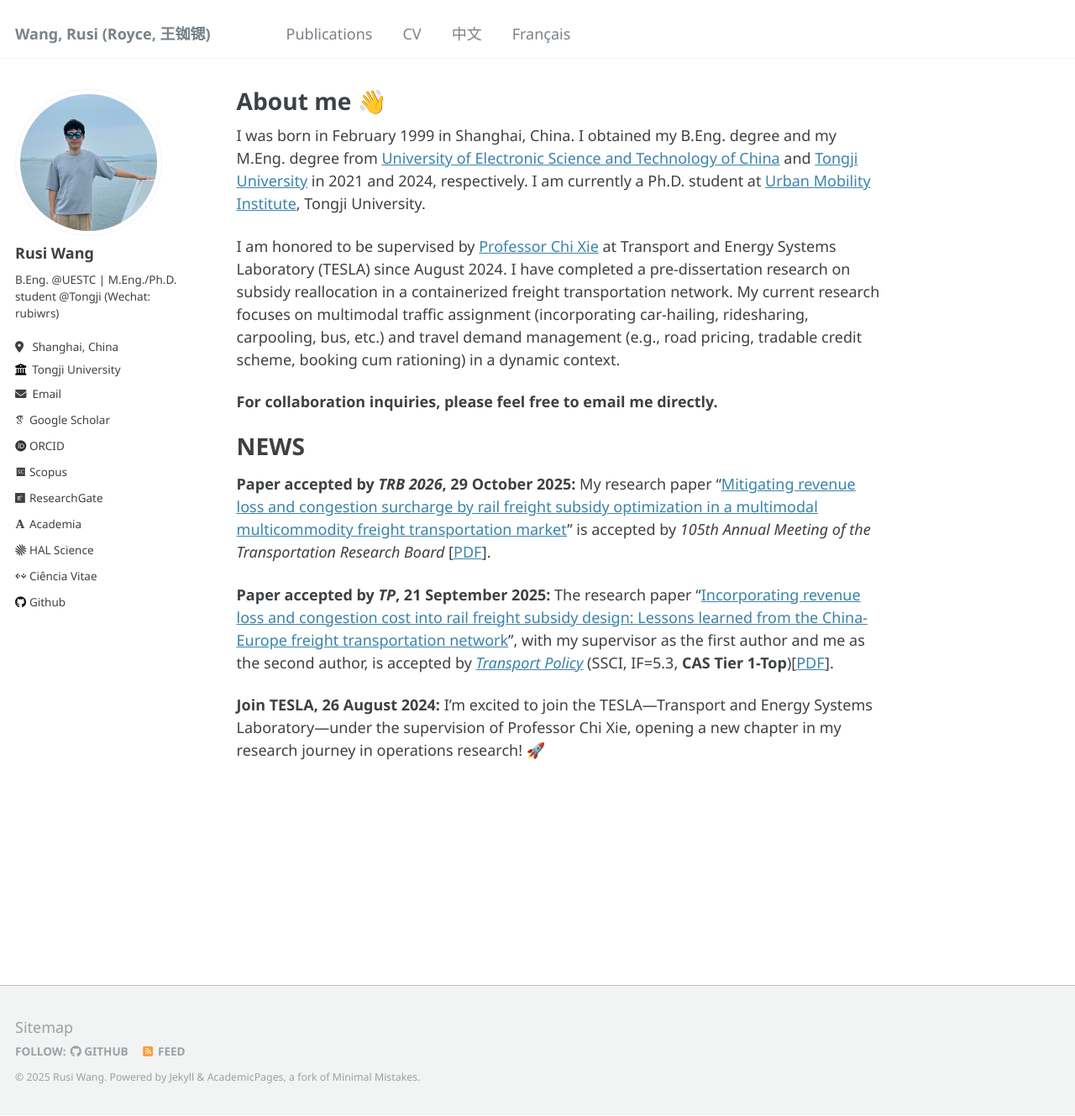
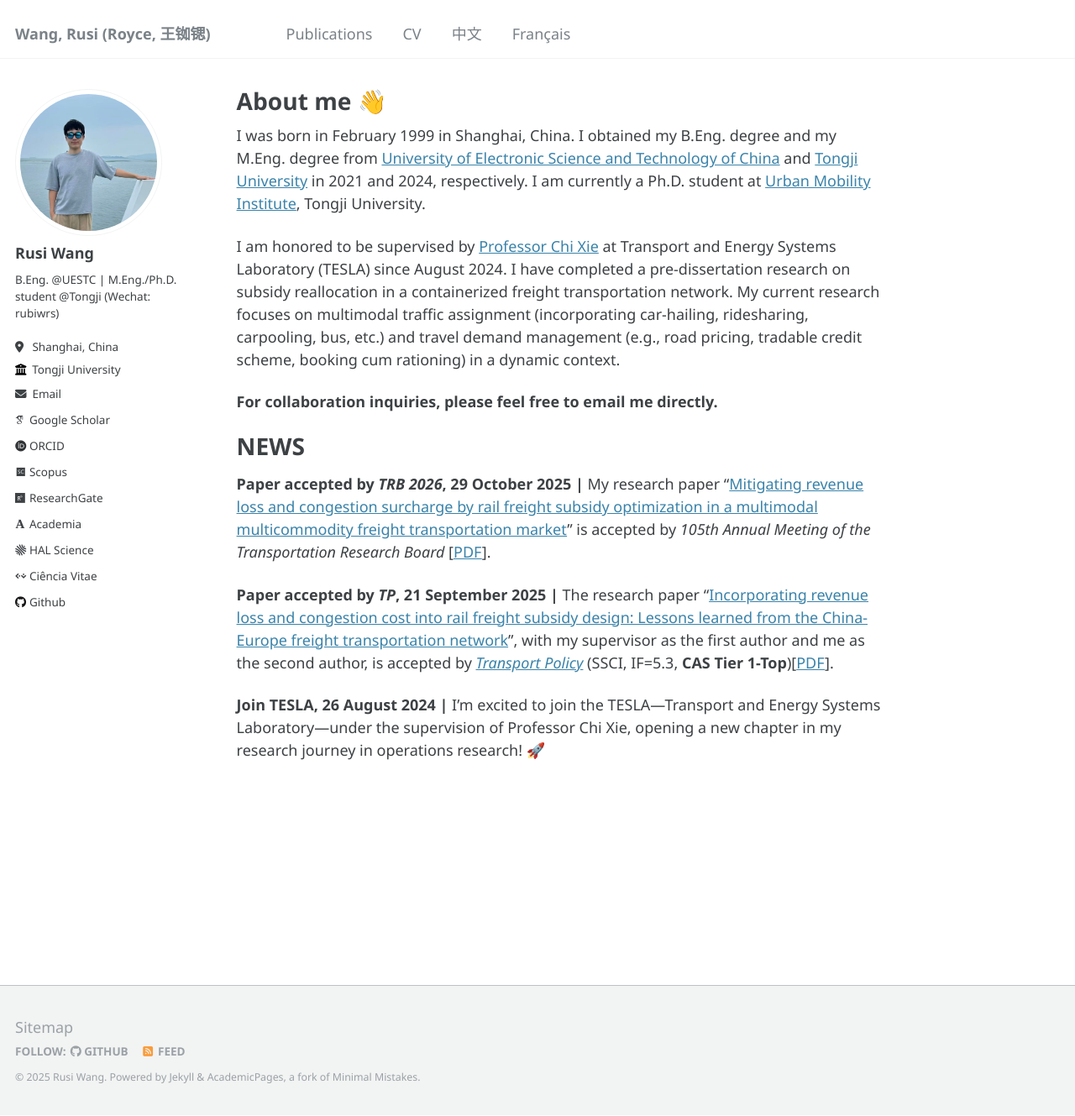
Before and after one commit to RusiWang99/RusiWang99.github.io, a Jekyll site: the page built from _pages/about.md, in a window 1280 px wide and 1329 px high. Shown: the whole window at 84% size. Built offline with Jekyll 4.4.1, drawn with Linux system fonts in a browser that asks for light colours; some web fonts are replaced.

```diff
--- a/_pages/about.md
+++ b/_pages/about.md
@@ -15,8 +15,8 @@ I am honored to be supervised by [Professor Chi Xie](https://scholar.google.com/
 
 # NEWS
 
-**Paper accepted by <em>TRB 2026</em>, 29 October 2025:** My research paper "[Mitigating revenue loss and congestion surcharge by rail freight subsidy optimization in a multimodal multicommodity freight transportation market](https://rusiwang99.github.io/publication/2026-01-11-Mitigating%20revenue%20loss%20and%20congestion%20surcharge%20by%20rail%20freight%20subsidy%20optimization%20in%20a%20multimodal%20multicommodity%20freight%20transportation%20market)" is accepted by <em>105th Annual Meeting of the Transportation Research Board</em> [[PDF](https://rusiwang99.github.io/files/TRBAM-26-04956.pdf)].
+**Paper accepted by <em>TRB 2026</em>, 29 October 2025 \|** My research paper "[Mitigating revenue loss and congestion surcharge by rail freight subsidy optimization in a multimodal multicommodity freight transportation market](https://rusiwang99.github.io/publication/2026-01-11-Mitigating%20revenue%20loss%20and%20congestion%20surcharge%20by%20rail%20freight%20subsidy%20optimization%20in%20a%20multimodal%20multicommodity%20freight%20transportation%20market)" is accepted by <em>105th Annual Meeting of the Transportation Research Board</em> [[PDF](https://rusiwang99.github.io/files/TRBAM-26-04956.pdf)].
 
-**Paper accepted by <em>TP</em>, 21 September 2025:** The research paper "[Incorporating revenue loss and congestion cost into rail freight subsidy design: Lessons learned from the China-Europe freight transportation network](https://rusiwang99.github.io/publication/2025-09-23-Incorporating%20revenue%20loss%20and%20congestion%20cost%20into%20rail%20freight%20subsidy%20design%20Lessons%20learned%20from%20the%20China-Europe%20freight%20transportation%20network)", with my supervisor as the first author and me as the second author, is accepted by [<em>Transport Policy</em>](https://www.sciencedirect.com/journal/transport-policy) (SSCI, IF=5.3, <strong>CAS Tier 1-Top</strong>)[[PDF](https://rusiwang99.github.io/files/JTRP_103819.pdf)].
+**Paper accepted by <em>TP</em>, 21 September 2025 \|** The research paper "[Incorporating revenue loss and congestion cost into rail freight subsidy design: Lessons learned from the China-Europe freight transportation network](https://rusiwang99.github.io/publication/2025-09-23-Incorporating%20revenue%20loss%20and%20congestion%20cost%20into%20rail%20freight%20subsidy%20design%20Lessons%20learned%20from%20the%20China-Europe%20freight%20transportation%20network)", with my supervisor as the first author and me as the second author, is accepted by [<em>Transport Policy</em>](https://www.sciencedirect.com/journal/transport-policy) (SSCI, IF=5.3, <strong>CAS Tier 1-Top</strong>)[[PDF](https://rusiwang99.github.io/files/JTRP_103819.pdf)].
 
-**Join TESLA, 26 August 2024:** I'm excited to join the TESLA&mdash;Transport and Energy Systems Laboratory&mdash;under the supervision of Professor Chi Xie, opening a new chapter in my research journey in operations research! 🚀
+**Join TESLA, 26 August 2024 \|** I'm excited to join the TESLA&mdash;Transport and Energy Systems Laboratory&mdash;under the supervision of Professor Chi Xie, opening a new chapter in my research journey in operations research! 🚀
```
